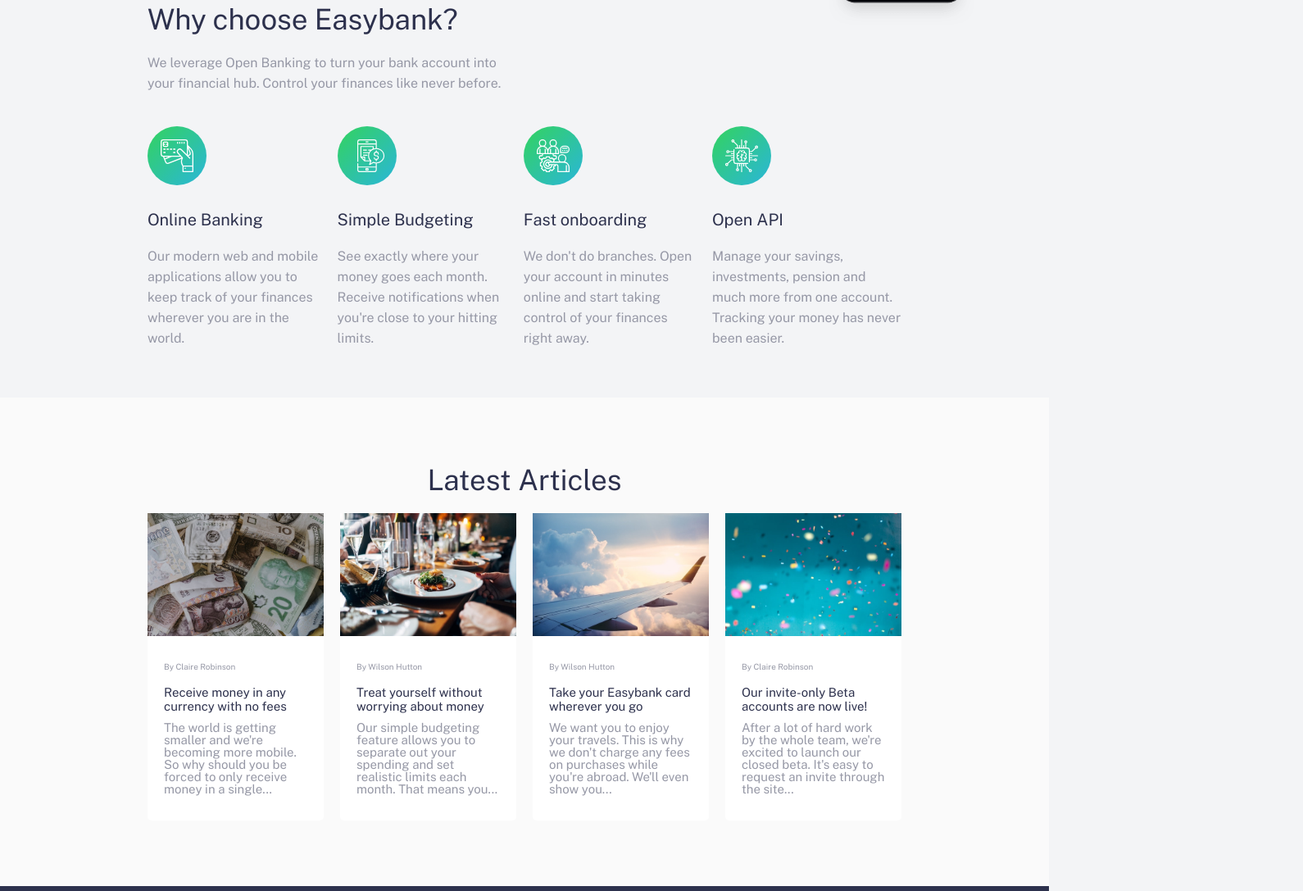
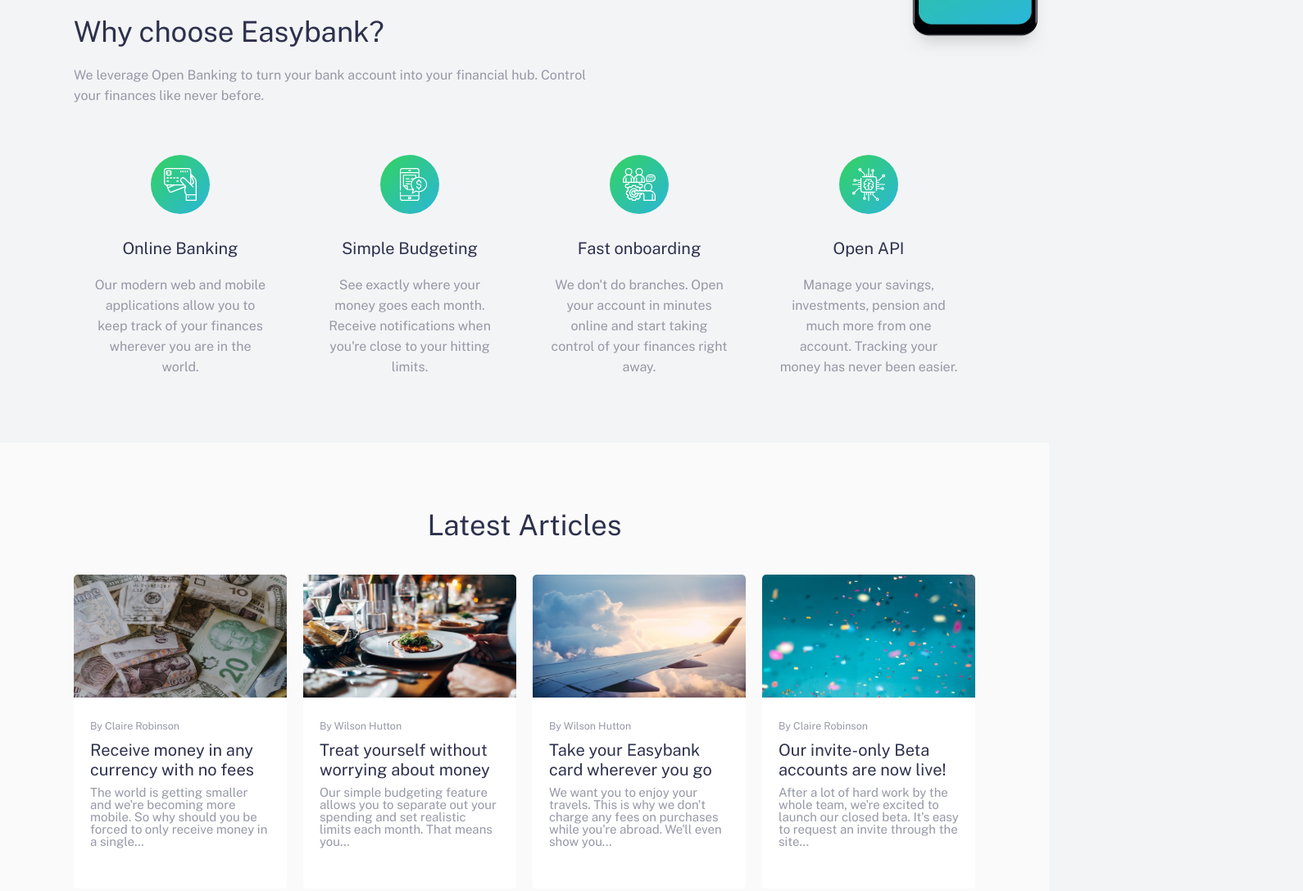
Before and after one commit to HollosJ/frontend-mentor, a website: page projects/easybank/easybank.html in a window 1280 px wide. Shown: the part 597-1684 px from the top of the page at 82% size, 1590 px wide, since content can reach past the window. Drawn offline with nearby package versions, Linux system fonts and the light colour scheme.

Commit message:
Added GSAP animations and cleaned up grid

```diff
--- a/projects/easybank/easybank.html
+++ b/projects/easybank/easybank.html
@@ -6,6 +6,8 @@
     <title>FEM | Easybank</title>
     <link rel="icon" href="img/favicon-32x32.png">
     <link rel="stylesheet" href="main.css">
+    <script src="https://cdnjs.cloudflare.com/ajax/libs/gsap/3.6.0/gsap.min.js" defer integrity="sha512-1dalHDkG9EtcOmCnoCjiwQ/HEB5SDNqw8d4G2MKoNwjiwMNeBAkudsBCmSlMnXdsH8Bm0mOd3tl/6nL5y0bMaQ==" crossorigin="anonymous"></script>
+    <script src="https://cdnjs.cloudflare.com/ajax/libs/gsap/3.6.0/ScrollTrigger.min.js" defer integrity="sha512-QcYm1q7RbnXmwY7HJ0H7938IS0MalTPYqGUF0fIwQgEjMBt2tqjDBt+R5I+ppdwEohjMdHnFU0H+RxmrGQ8qcg==" crossorigin="anonymous"></script>
     <script src="script.js" defer></script>
 </head>
 <body>
@@ -56,7 +58,7 @@
     <div id="section2">
         <div class="wrapper">
         <h1 class="title text-title">Why choose Easybank?</h1>
-        <p class="info info text-description">We leverage Open Banking to turn your bank account into your financial hub. Control your finances like never before.</p>
+        <p class="info text-description">We leverage Open Banking to turn your bank account into your financial hub. Control your finances like never before.</p>
         <div class="features">
             <div class="features__feature">
                 <img class="features__feature-icon" src="img/icon-online.svg" alt="">
--- a/projects/easybank/main.scss
+++ b/projects/easybank/main.scss
@@ -15,7 +15,7 @@
 $limeGreen: hsl(136, 65%, 51%);
 $lightGray: hsl(0, 0%, 98%);
 
-$padding-sides: 9rem;
+$padding-sides: 1rem;
 
 //Weights: 300, 400, 700
 //Mobile: 375px
@@ -23,6 +23,7 @@
 
 html {
   font-size: 18px;
+  overflow-x: hidden;
 }
 
 body {
@@ -31,7 +32,6 @@
   width: 100vw;
   max-width: 100vw;
   height: auto;
-  overflow-x: hidden;
 }
 
 .nav__overlay {
@@ -82,6 +82,7 @@
 .wrapper {
   max-width: 1440px;
   width: 100%;
+  margin: 0 auto;
 }
 
 //fixed header
@@ -222,10 +223,24 @@
   }
 }
 
+//setting mobile grid for sections 2 + 3 (features + articles)
+#section2,
+#section3 {
+  display: flex;
+  justify-content: center;
+
+  .features,
+  .articles {
+    display: grid;
+    grid-template-columns: 1fr;
+    grid-gap: 1rem;
+    margin-top: 2rem;
+  }
+}
+
 //features grid
 #section2 {
   padding: 3rem 1rem;
-
   .text-title {
     text-align: center;
     font-size: 1.75rem;
@@ -237,12 +252,6 @@
   }
 
   .features {
-    display: flex;
-    flex-direction: column;
-    align-items: center;
-    justify-content: center;
-    margin-top: 2rem;
-
     &__feature {
       padding: 1rem;
       display: flex;
@@ -264,41 +273,38 @@
 
 //articles
 #section3 {
-  padding: 5rem 1.25rem;
-
+  padding: 4rem 1.25rem;
+  background: $lightGray;
+  font-size: 0.5rem;
   .text-title {
     text-align: center;
     font-size: 1.75rem;
   }
 
   .articles {
-    margin-top: 1rem;
-    display: flex;
-    flex-direction: column;
-    align-items: center;
-
     &__article {
-      border-radius: 0.25rem;
+      border-radius: 0.5em;
       background: $white;
-      margin: 1rem 0;
       &-img {
         width: 100%;
+        height: 25em;
+        border-radius: 0.5em 0.5em 0 0;
       }
       &-info {
-        padding: 1.5rem 1.5rem 2rem 1.5rem;
-        height: 100%;
+        padding: 2em 2em 5em 2em;
 
         .author {
-          font-size: 0.5rem;
+          font-size: 1.25em;
         }
         .title {
           text-align: left;
-          font-size: 1rem;
-          margin-top: 0.5rem;
+          font-size: 2em;
+          margin-top: 0.25em;
         }
         .info {
-          font-size: 0.75rem;
-          line-height: 1rem;
+          font-size: 1.5em;
+          line-height: 1em;
+          margin-top: 0.5em;
         }
       }
     }
@@ -384,14 +390,35 @@
   }
 }
 
+//tablet
 @media (min-width: 768px) {
+  .wrapper {
+    max-width: 768px;
+  }
+
   html {
     font-size: 16px;
   }
+
+  #section1 {
+    align-items: center !important;
+  }
+
+  #section2 .features,
+  #section3 .articles {
+    grid-template-columns: repeat(2, 1fr);
+    grid-gap: 1rem;
+  }
 }
+
+//desktop
 @media (min-width: 992px) {
   html {
     font-size: 20px;
+  }
+
+  .wrapper {
+    max-width: 1100px;
   }
 
   .header {
@@ -446,7 +473,7 @@
     width: 100%;
     padding-left: $padding-sides;
     padding-right: $padding-sides;
-    padding-top: 8rem;
+    padding-top: 10rem;
     display: flex;
     flex-direction: column;
     justify-content: center;
@@ -496,73 +523,49 @@
     }
   }
 
-  //features section
+  #section2 .features,
+  #section3 .articles {
+    grid-template-columns: repeat(4, 1fr);
+  }
+
   #section2 {
-    padding-left: $padding-sides;
-    padding-right: $padding-sides;
-    display: flex;
-    justify-content: center;
     .title,
     .info {
       text-align: left;
-      width: 50%;
+      max-width: 60%;
     }
 
-    .features {
-      flex-direction: row;
-      align-items: start;
+    .features__feature {
+      cursor: pointer;
+    }
 
-      &__feature {
-        align-items: start;
-        padding: 0;
-        margin-right: 1rem;
+    .features__feature-icon {
+      transition: all 0.25s ease;
+    }
 
-        &:nth-child(4) {
-          margin-right: 0;
-        }
-        * {
-          text-align: left;
-        }
+    .features__feature:hover {
+      .features__feature-icon {
+        transform: rotate(365deg) scale(1.05);
       }
     }
   }
 
-  //articles section
   #section3 {
-    background: $lightGray;
-    padding: 4rem $padding-sides;
-    display: flex;
-    justify-content: center;
-    align-items: center;
     .articles {
-      flex-direction: row;
-      justify-content: space-between;
+      &__article {
+        transition: all 0.25s ease-in-out;
+        cursor: pointer;
 
-      &__article {
-        flex: 1;
-        align-self: stretch;
-        margin: 0 1rem 0 0;
-        width: 15rem;
-        height: auto;
-        &:nth-child(4) {
-          margin-right: 0;
+        &-img {
+          height: 15em;
         }
-        &-img {
-          height: 40%;
-        }
-        &-info {
-          padding: 1rem;
-          .title:hover {
+
+        &:hover {
+          transform: translateY(-0.25rem);
+          box-shadow: 0 0 25px rgba($darkBlue, 0.3);
+
+          .title {
             color: $limeGreen;
-          }
-          .title {
-            font-size: 0.75rem;
-            cursor: pointer;
-          }
-          .info {
-            font-size: 0.75rem;
-            line-height: 0.75rem;
-            margin-top: 0.5rem;
           }
         }
       }
@@ -571,14 +574,12 @@
 
   .footer {
     padding: 1rem $padding-sides;
-
     .wrapper {
       display: grid;
       grid-template-columns: 1fr 3fr 1fr;
       grid-template-rows: repeat(2, 1fr);
       width: 100%;
     }
-
     &__logo {
       grid-row: 1/2;
       grid-column: 1/2;
@@ -617,7 +618,6 @@
         cursor: pointer;
       }
     }
-
     &__request {
       grid-row: 1/2;
       grid-column: 3/4;
--- a/projects/easybank/script.js
+++ b/projects/easybank/script.js
@@ -1,3 +1,4 @@
+/* NAV BAR */
 const burger = document.querySelector(".header__burger");
 const nav = document.querySelector(".header__nav")
 const overlay = document.querySelector(".nav__overlay");
@@ -10,3 +11,45 @@
 //modal/nav will close if either burger or overlay is clicked
 burger.addEventListener("click", toggleNav)
 overlay.addEventListener("click", toggleNav)
+
+/* GSAP ANIMATIONS */
+
+//  header
+gsap.from(".header", {delay:".5", opacity: 0, duration: 1, y: -50, ease: "Power2.easeInOut"})
+
+//  mobile background
+gsap.from(".bg__mobile-bg", {opacity: 0, duration: 1,  ease: "Power2.easeInOut"})
+gsap.from(".bg__mobile-mockups", {delay: ".5", opacity: 0, duration: 1,  ease: "Power2.easeInOut"})
+
+//  desktop background
+gsap.from(".bg__desktop-bg", {opacity: 0, duration: 1, x: 100, ease: "Power2.easeInOut"})
+gsap.from(".bg__desktop-mockups", {delay: ".2", opacity: 0, duration: 1, y: -50, ease: "Power2.easeInOut"})
+
+//  hero
+gsap.from(".hero__title", {opacity: 0, duration: 1, y: -50, ease: "Power2.easeInOut"})
+gsap.from(".hero__info", {opacity: 0, duration: 1, y: -50, delay: ".1",ease: "Power2.easeInOut"})
+gsap.from(".hero__btn", {opacity: 0, duration: 1, y: -50, delay: ".2",ease: "Power2.easeInOut"})
+
+//  features + articles
+const featureDivs = document.querySelectorAll(".features__feature");
+const articleDivs = document.querySelectorAll(".articles__article");
+
+//function to use for both features and articles:
+const loadDiv = (div, start) => {
+    gsap.from(div, {
+        scrollTrigger: {
+            trigger: div,
+            start: start
+        },
+        opacity: 0,
+        duration: 1,
+        y: 50
+    })
+}
+
+featureDivs.forEach(div => {
+   loadDiv(div, "center bottom");
+})
+articleDivs.forEach(div => {
+    loadDiv(div, "top bottom");
+})
```
Also changed, not shown: projects/easybank/main.css, 1 other file.
